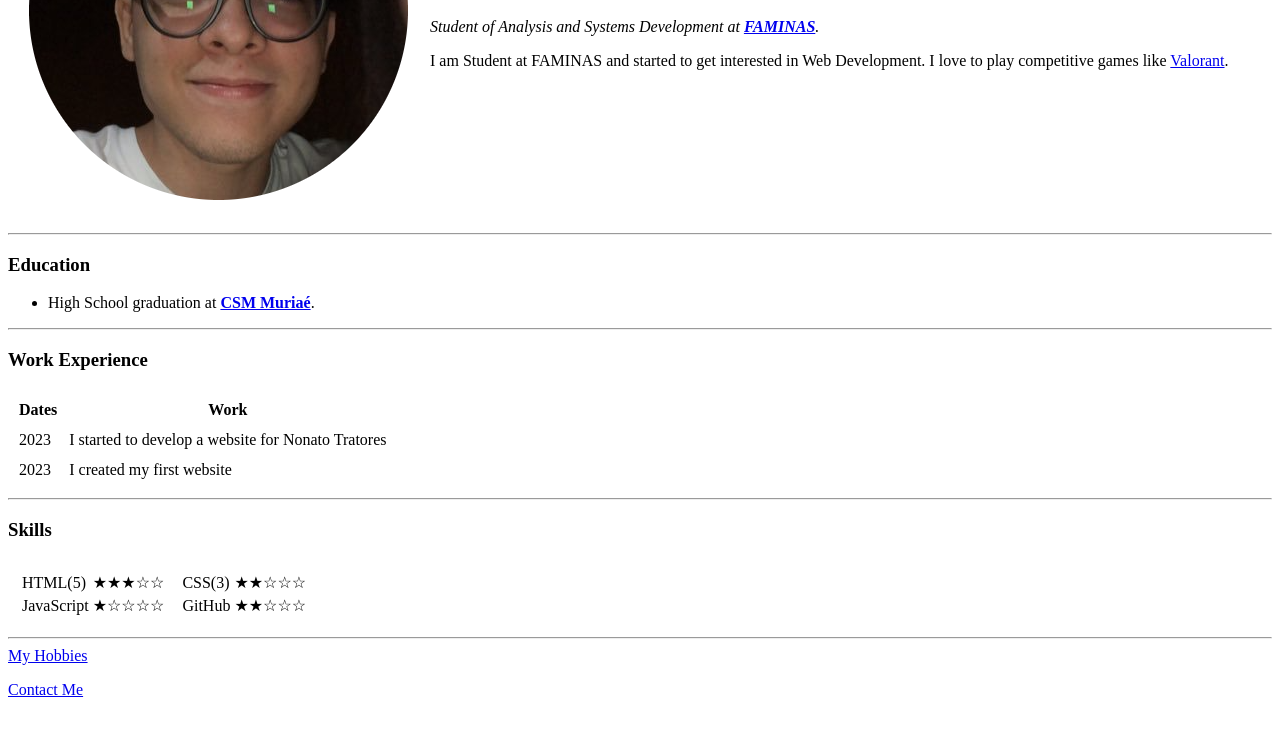
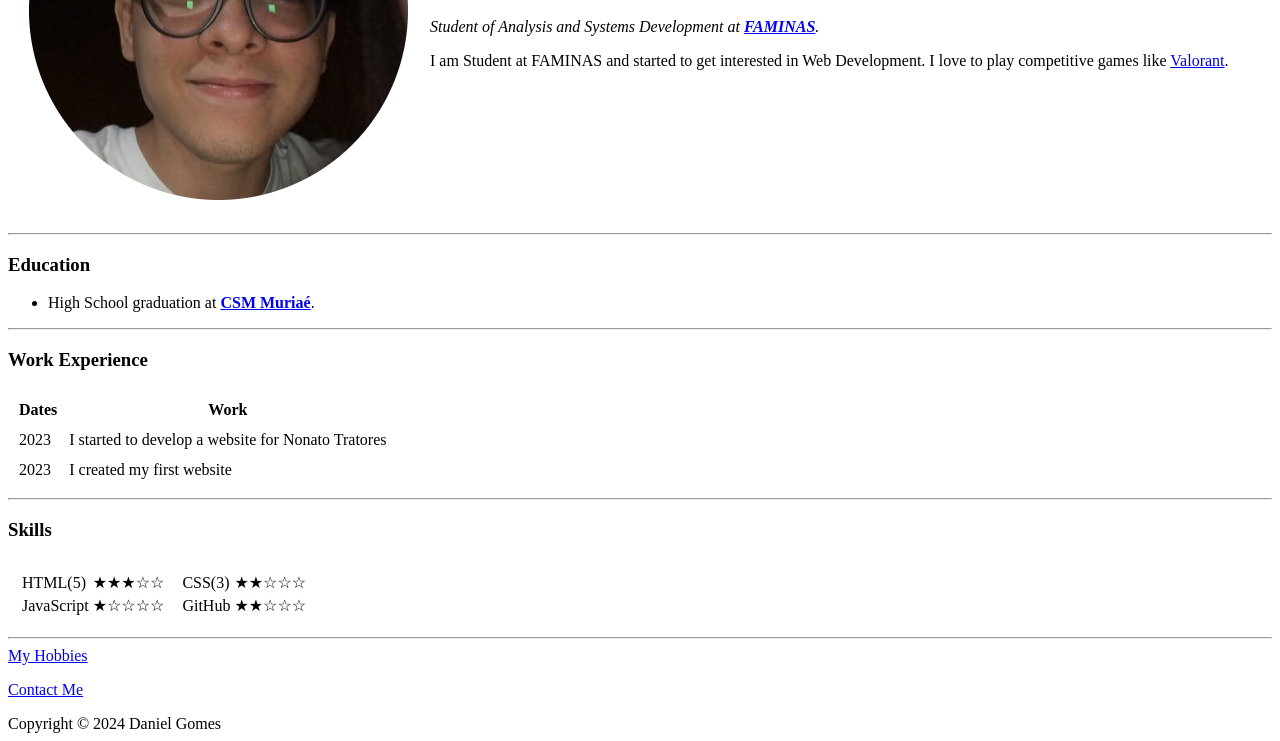
Before and after one commit to dangosil/My-CV, a plain HTML site: page index.html in a window 1280 px wide. Shown: the part 208-949 px from the top of the page. Before the commit the page ends 923 px from the top, so only its background shows below. Drawn offline with Linux system fonts and the light colour scheme.

Commit message:
Update index.html

```diff
--- a/index.html
+++ b/index.html
@@ -72,5 +72,8 @@
         <hr>
         <a href="hobbies.html">My Hobbies</a><br>
         <p><a href="contact.html">Contact Me</a></p>
+        <footer>
+             Copyright © 2024 Daniel Gomes
+        </footer>
     </body>
 </html>
```
